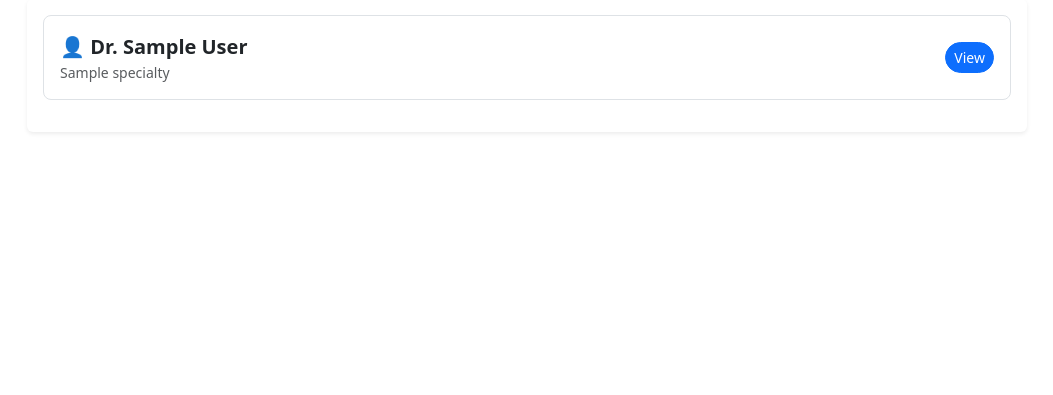
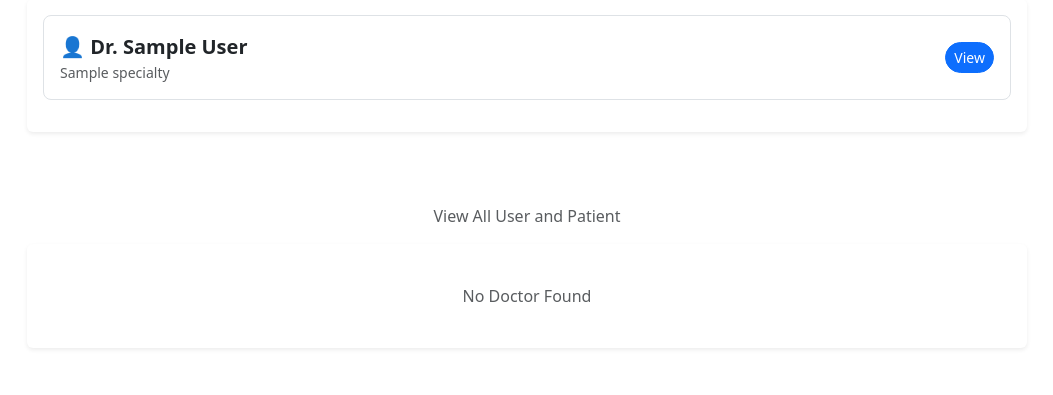
Before and after one commit to xkicken/ClinicSystem, a Django app: page /admin_dashboard/ in a window 1280 px wide. Shown: the part 167-562 px from the top of the page, without its empty margins (113-1166 px from the left). Run offline with Django 5.2, Linux system fonts and the light colour scheme; tables that the repository leaves empty hold one stand-in row (values such as "Sample post"); parts of the project's set-up code (start-up, migrations or seed data) failed here and were passed over.

Commit message:
feat: add user and patient to admin dashboard

```diff
--- a/templates/appointment/admin_dashboard.html
+++ b/templates/appointment/admin_dashboard.html
@@ -50,6 +50,53 @@
         </div>
     </div>
 
+    <div class="container pt-4">
+        <p class="text-muted text-center">View All User and Patient</p>
+    </div>
+
+    <div class="container pb-5 d-flex justify-content-center">
+
+        <div class="card shadow-sm border-0 w-100" style="max-width: 1000px;">
+            <div class="card-body">
+
+                {% for user in users %}
+                    <div class="card mb-4 border">
+                        <div class="card-header bg-body">
+                            <div class="d-flex justify-content-between align-items-center">
+                                <div class="fw-semibold fs-5">
+                                    👤 {{ user.user.first_name }} {{ user.user.last_name }}
+                                </div>
+                                <a href="{% url 'profile' user.user.id %}" class="btn btn-primary btn-sm rounded-pill">
+                                    View
+                                </a>
+                            </div>
+                        </div>
+                        <div class="card-body">
+                            {% if user.patients %}
+                                <h6 class="text-muted mb-3">Patients:</h6>
+                                {% for p in user.patients %}
+                                    <div class="d-flex justify-content-between align-items-center p-2 mb-2 rounded border bg-body">
+                                        <span>👥 {{ p.first_name }} {{ p.last_name }}</span>
+                                        <a href="{% url 'patient_view' p.id %}" class="btn btn-outline-primary btn-sm rounded-pill">
+                                            View
+                                        </a>
+                                    </div>
+                                {% endfor %}
+                            {% else %}
+                                <p class="text-muted">No patients found</p>
+                            {% endif %}
+                        </div>
+                    </div>
+                {% empty %}
+                    <div class="text-center text-muted py-4">
+                        No Doctor Found
+                    </div>
+                {% endfor %}
+
+            </div>
+        </div>
+    </div>
+
 
 {% endblock %}
 
```
